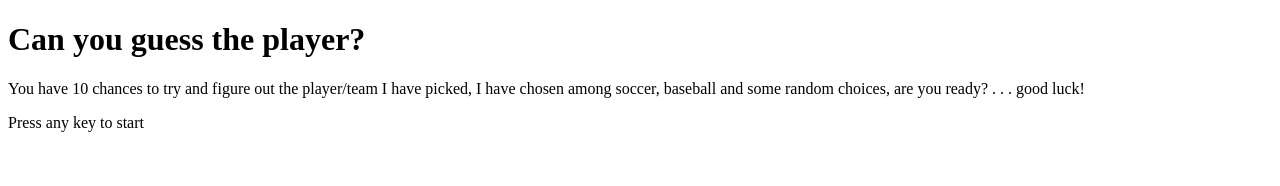
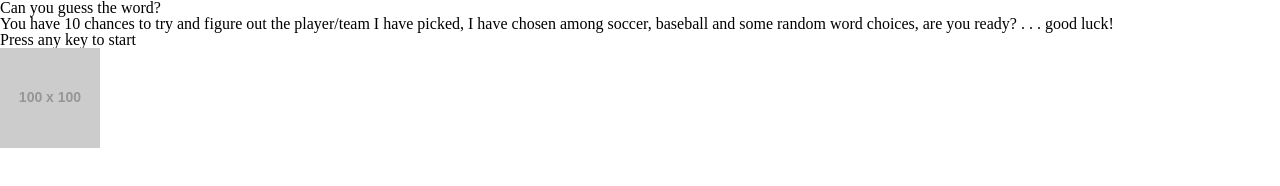
Before and after one commit to PMCarranza/Word-Guess-Game, a plain HTML site: page index.html in a window 1280 px wide. Drawn offline with Linux system fonts and the light colour scheme; placeholder pictures from the web are drawn by us.

Commit message:
adds to the htmal, starts js and adds images

```diff
--- a/assets/css/reset.css
+++ b/assets/css/reset.css
@@ -0,0 +1,48 @@
+/* http://meyerweb.com/eric/tools/css/reset/
+   v2.0 | 20110126
+   License: none (public domain)
+*/
+
+html, body, div, span, applet, object, iframe,
+h1, h2, h3, h4, h5, h6, p, blockquote, pre,
+a, abbr, acronym, address, big, cite, code,
+del, dfn, em, img, ins, kbd, q, s, samp,
+small, strike, strong, sub, sup, tt, var,
+b, u, i, center,
+dl, dt, dd, ol, ul, li,
+fieldset, form, label, legend,
+table, caption, tbody, tfoot, thead, tr, th, td,
+article, aside, canvas, details, embed,
+figure, figcaption, footer, header, hgroup,
+menu, nav, output, ruby, section, summary,
+time, mark, audio, video {
+	margin: 0;
+	padding: 0;
+	border: 0;
+	font-size: 100%;
+	font: inherit;
+	vertical-align: baseline;
+}
+/* HTML5 display-role reset for older browsers */
+article, aside, details, figcaption, figure,
+footer, header, hgroup, menu, nav, section {
+	display: block;
+}
+body {
+	line-height: 1;
+}
+ol, ul {
+	list-style: none;
+}
+blockquote, q {
+	quotes: none;
+}
+blockquote:before, blockquote:after,
+q:before, q:after {
+	content: '';
+	content: none;
+}
+table {
+	border-collapse: collapse;
+	border-spacing: 0;
+}
--- a/index.html
+++ b/index.html
@@ -2,25 +2,26 @@
 <html>
   <head>
     <meta charset="UTF-8">
-    <title>Guess that player!</title>
+    <title>Guess that word!</title>
   <meta name="author" content="name">
   <meta name="description" content="description here">
   <meta name="keywords" content="keywords,here">
-  <link rel="stylesheet" href="assets/css/reset.css" type="text/css">
+  <link rel="Stylesheet" href="assets/css/reset.css" type="text/css">
   <link rel="stylesheet" href="assets/css/style.css" type="text/css">
   </head>
 
   <header>
-      <h1>Can you guess the player?</h1>
+      <h1>Can you guess the word?</h1>
   </header>
 
   <body>
       <div id = "instructions">
-          <p id="instructions-text">You have 10 chances to try and figure out the player/team I have picked, I have chosen among soccer, baseball and some random choices, are you ready? . . . good luck!</p>
+          <p id="instructions-text">You have 10 chances to try and figure out the player/team I have picked, I have chosen among soccer, baseball and some random word choices, are you ready? . . . good luck!</p>
           <p id="any-key">Press any key to start</p>
       </div>
 
       <div id="pics">
+          <a href="https://placeholder.com"></a><img src="https://via.placeholder.com/100"></a>
 
       </div>
 
@@ -33,6 +34,6 @@
         <p id="losses"></p>
       </div>
 
-
+  <script src type="assets/javascript/game.js"></script>
   </body>
 </html>
```
Also changed, not shown: assets/javascript/game.js (+7 -0 lines).
